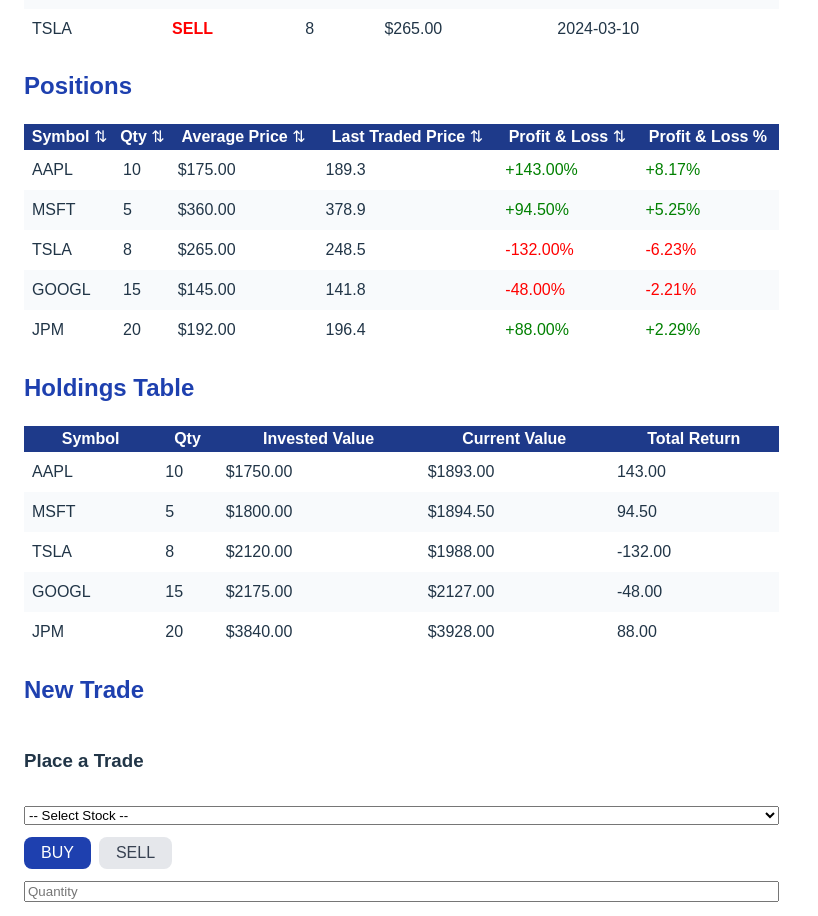
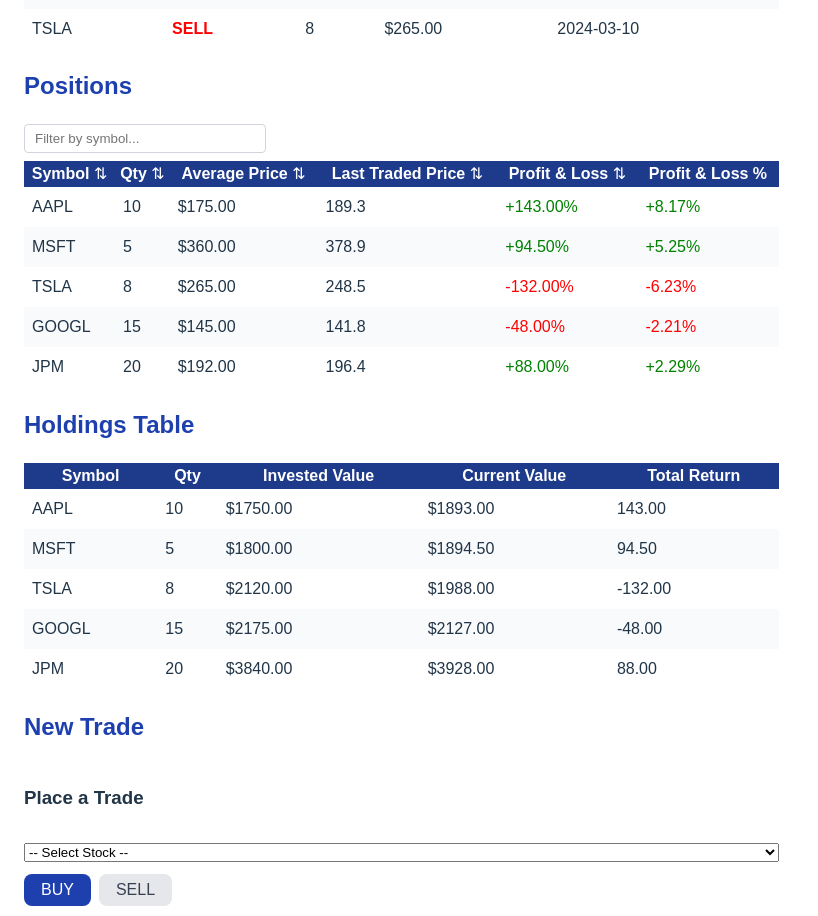
Before and after one commit to tanya017/week2-tanya, a React (Vite) app: page / in a window 1280 px wide. Shown: the part 1420-2336 px from the top of the page, without its empty margins (0-818 px from the left). Built offline with nearby package versions, Linux system fonts and the light colour scheme.

Commit message:
feature 7.4 completed

```diff
--- a/src/App.tsx
+++ b/src/App.tsx
@@ -145,6 +145,7 @@
       <DataTable<Positions>
         data={positions}
         rowKey="id"
+        filterKey='symbol'
         columns={[
           { key: "symbol", header: "Symbol", sortable: true },
           { key: "quantity", header: "Qty", sortable: true },
--- a/src/components/DataTable.tsx
+++ b/src/components/DataTable.tsx
@@ -1,8 +1,8 @@
 // Generic Components
-
 import { useState } from "react";
 
 type SortDir = "asc" | "desc" | null;
+
 
 interface SortState<T> {
   key: keyof T | null;
@@ -25,6 +25,7 @@
   rowKey: keyof T; // which key is unique key
   onRowClick?: (row: T) => void;
   emptyMessage?: string;
+  filterKey?: keyof T;
 }
 
 // 3. Generic component - not the <T extends object> on the arrow function
@@ -34,8 +35,10 @@
   rowKey,
   onRowClick,
   emptyMessage = "No data found.",
+  filterKey,
 }: DataTableProps<T>) {
   const [sort, setSort] = useState<SortState<T>>({ key: null, dir: null });
+  const [filtering, setFiltering] = useState("");
 
   const handleSort = (key: keyof T) => {
     setSort((prev) => ({
@@ -52,9 +55,39 @@
     if (av > bv) return sort.dir === "asc" ? 1 : -1;
     return 0;
   });
+
+  const filteredData =
+    filterKey && filtering
+      ? sorted.filter((row) =>
+          String(row[filterKey])
+            .toLowerCase()
+            .includes(filtering.toLowerCase()),
+        )
+      : sorted;
+
   if (DataTable.length === 0) return <p>{emptyMessage}</p>;
 
   return (
+    <>
+      {filterKey && (
+        <div style={{ marginBottom: 8 }}>
+          <input
+            type="text"
+            placeholder={`Filter by ${String(filterKey)}...`}
+            value={filtering}
+            onChange={(e: React.ChangeEvent<HTMLInputElement>) =>
+              setFiltering(e.target.value)
+            }
+            style={{
+              padding: "6px 10px",
+              borderRadius: 4,
+              border: "1px solid #D1D5DB",
+              width: 220,
+            }}
+          />
+        </div>
+      )}
+
       <table style={{ width: "100%", borderCollapse: "collapse" }}>
         {/* <thead>
         <tr style={{ backgroundColor: "#1E3A8A", color: "#fff" }}>
@@ -73,7 +106,13 @@
                 onClick={() => col.sortable && handleSort(col.key)}
               >
                 {col.header}
-              {col.sortable && sort.key === col.key ? sort.dir === "asc" ? "  ▲" : "  ▼" : col.sortable ? "  ⇅": ""}
+                {col.sortable && sort.key === col.key
+                  ? sort.dir === "asc"
+                    ? "  ▲"
+                    : "  ▼"
+                  : col.sortable
+                    ? "  ⇅"
+                    : ""}
               </th>
             ))}
           </tr>
@@ -81,7 +120,8 @@
 
         <tbody>
           {/* {data.map((row, ri) => ( */}
-        {sorted.map((row, ri) => (
+          {/* {sorted.map((row, ri) => ( */}
+          {filteredData.map((row, ri) => (
             <tr
               key={String(row[rowKey])}
               onClick={() => onRowClick?.(row)}
@@ -101,6 +141,7 @@
           ))}
         </tbody>
       </table>
+    </>
   );
 }
 export default DataTable;
```
Lines whose indentation alone changed are shown as unchanged.
